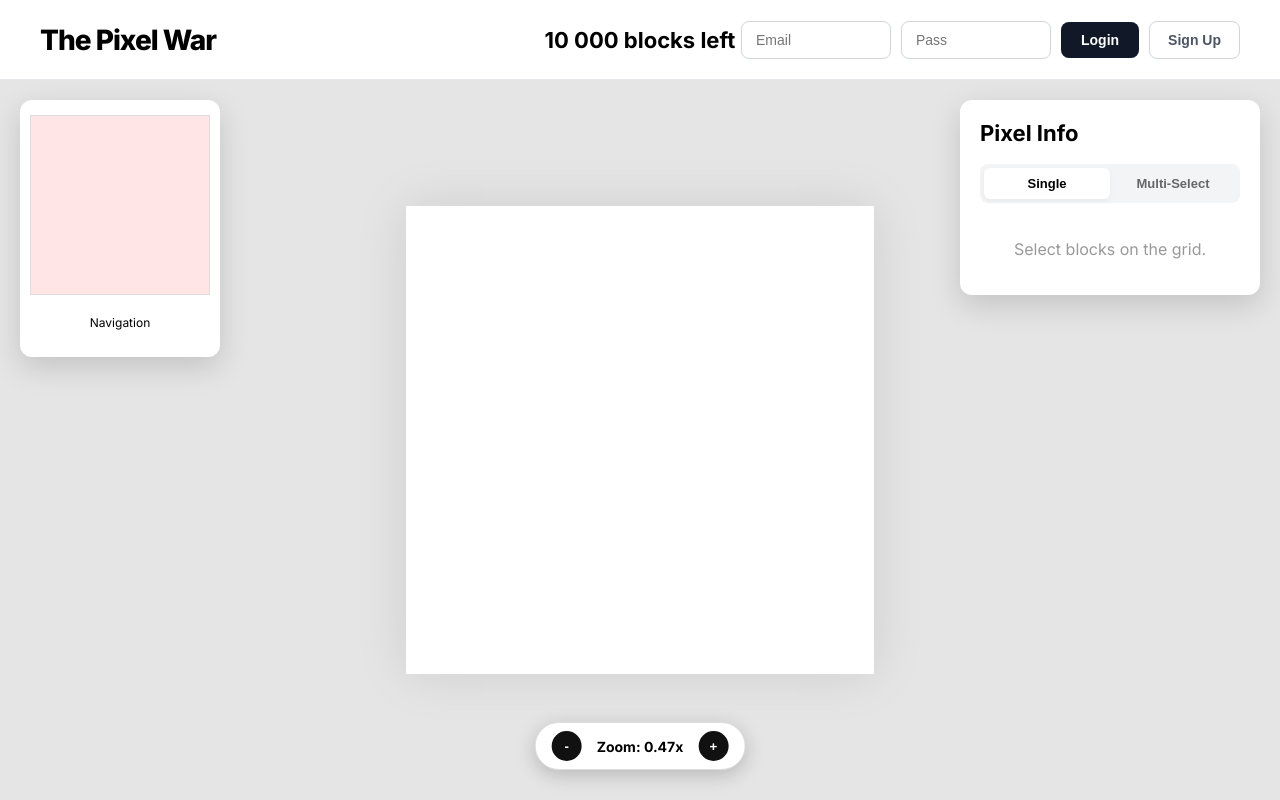
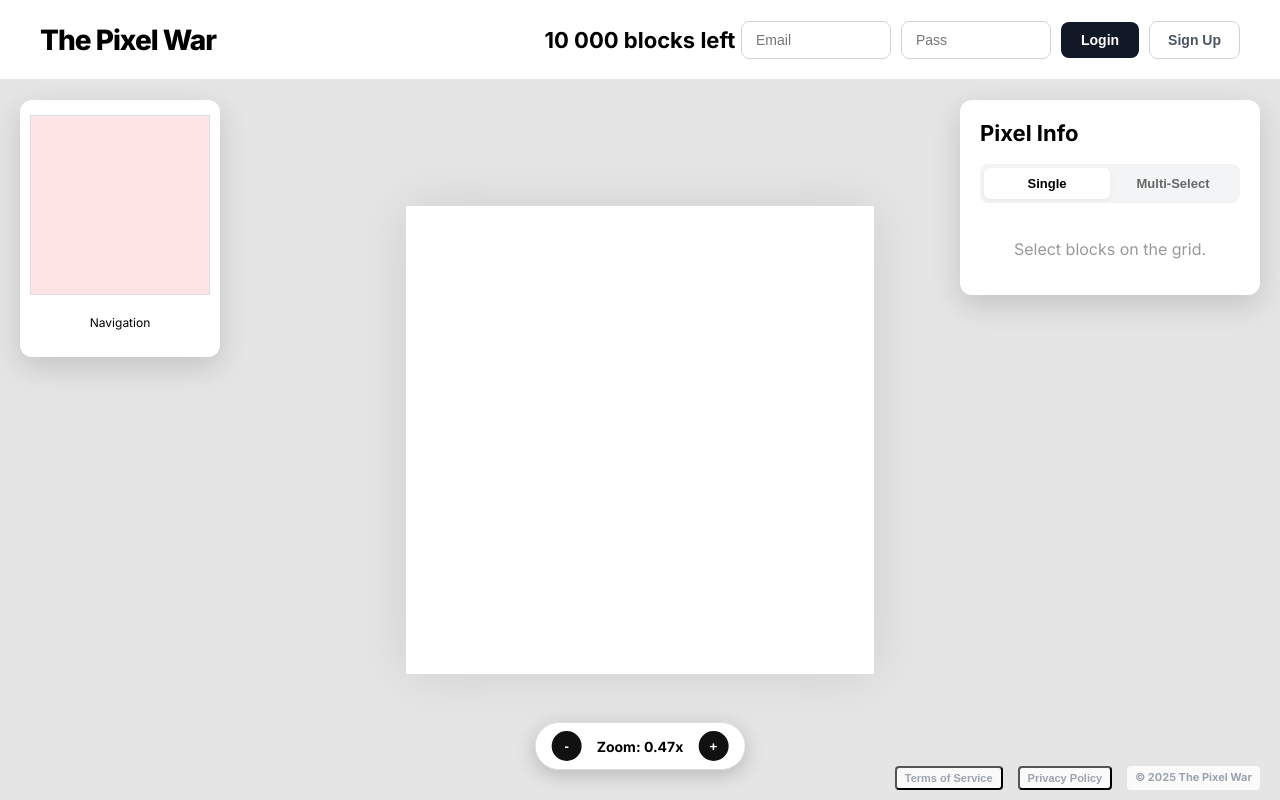
Before and after one commit to u8492529422-web/ThePixelWar, a React (Vite) app: page / in a window 1280 px wide. Built offline with nearby package versions, Linux system fonts and the light colour scheme; no server answers; the database is empty.

Commit message:
Ajout image social preview

```diff
--- a/src/App.jsx
+++ b/src/App.jsx
@@ -13,6 +13,10 @@ const LINK_TIER_3 = "https://buy.stripe.com/test_cNi28q3ZI62VbwQ197b7y03";
 const LINK_TIER_4 = "https://buy.stripe.com/test_bJe5kC0Nw1MF6cweZXb7y04";
 
 function App() {
+  // États pour les pages légales
+  const [showTerms, setShowTerms] = useState(false);
+  const [showPrivacy, setShowPrivacy] = useState(false);
+
   const canvasRef = useRef(null);
   const minimapRef = useRef(null);
   const viewportRef = useRef(null);
@@ -566,6 +570,12 @@ function App() {
             </div>
           </div>
         )}
+        {/* --- FOOTER DISCRET --- */}
+        <div className="app-footer">
+            <button className="footer-link" onClick={() => setShowTerms(true)}>Terms of Service</button>
+            <button className="footer-link" onClick={() => setShowPrivacy(true)}>Privacy Policy</button>
+            <span className="footer-link" style={{cursor:'default'}}>© 2025 The Pixel War</span>
+        </div>
       </main>
     </div>
   )
--- a/src/index.css
+++ b/src/index.css
@@ -235,3 +235,64 @@ canvas { display: block; image-rendering: pixelated; background: white; }
 .btn-file-label input[type="file"] {
   display: none;
 }
+/* --- LEGAL MODALS (Discret & Pro) --- */
+.legal-card {
+  background: white;
+  width: 100%;
+  max-width: 600px; /* Moins large que le reste */
+  max-height: 85vh; /* Ne dépasse pas l'écran */
+  border-radius: 16px;
+  box-shadow: 0 25px 50px -12px rgba(0, 0, 0, 0.25);
+  display: flex;
+  flex-direction: column;
+  overflow: hidden;
+  animation: fadeIn 0.2s ease-out;
+}
+
+.legal-header {
+  padding: 20px 30px;
+  border-bottom: 1px solid #e5e7eb;
+  display: flex;
+  justify-content: space-between;
+  align-items: center;
+}
+
+.legal-header h2 { margin: 0; font-size: 20px; font-weight: 800; }
+.close-icon { cursor: pointer; font-size: 24px; color: #9ca3af; transition: color 0.2s; }
+.close-icon:hover { color: black; }
+
+.legal-content {
+  padding: 30px;
+  overflow-y: auto; /* Scroll à l'intérieur */
+  font-size: 14px;
+  line-height: 1.6;
+  color: #374151;
+  text-align: left;
+}
+
+.legal-content h3 { color: black; margin-top: 20px; margin-bottom: 10px; font-size: 16px; }
+.legal-content p { margin-bottom: 15px; }
+
+/* Petit footer discret en bas de page */
+.app-footer {
+  position: absolute;
+  bottom: 10px;
+  right: 20px;
+  z-index: 50; /* Au dessus de la grille */
+  display: flex;
+  gap: 15px;
+}
+
+.footer-link {
+  font-size: 11px;
+  color: #9ca3af;
+  text-decoration: none;
+  font-weight: 600;
+  cursor: pointer;
+  background: rgba(255, 255, 255, 0.8);
+  padding: 4px 8px;
+  border-radius: 4px;
+  transition: all 0.2s;
+}
+
+.footer-link:hover { color: black; background: white; box-shadow: 0 2px 5px rgba(0,0,0,0.1); }
```
